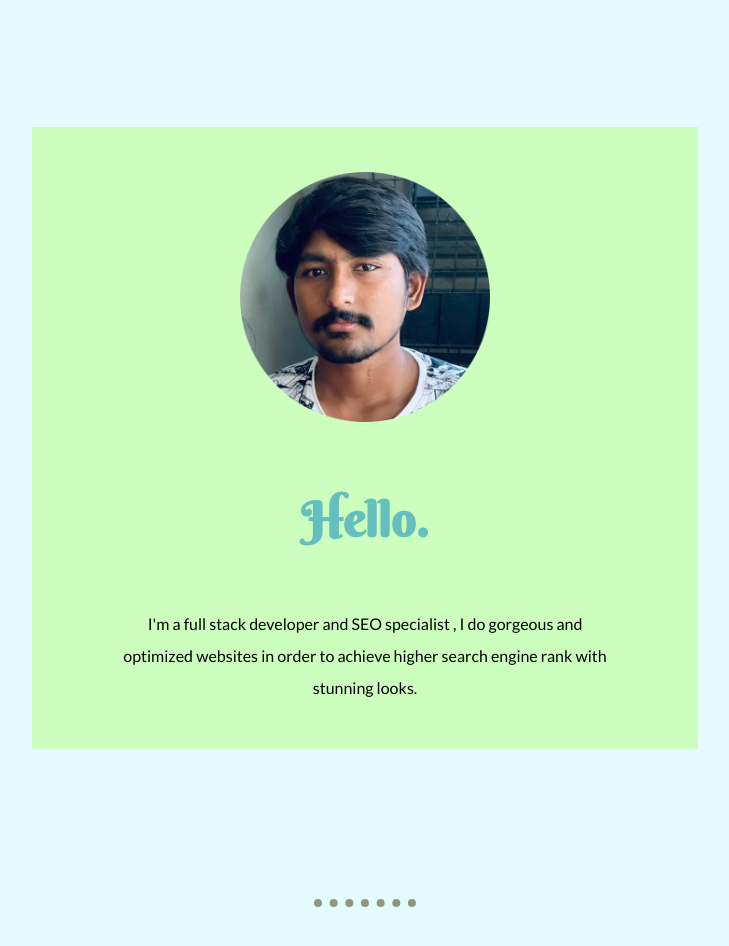
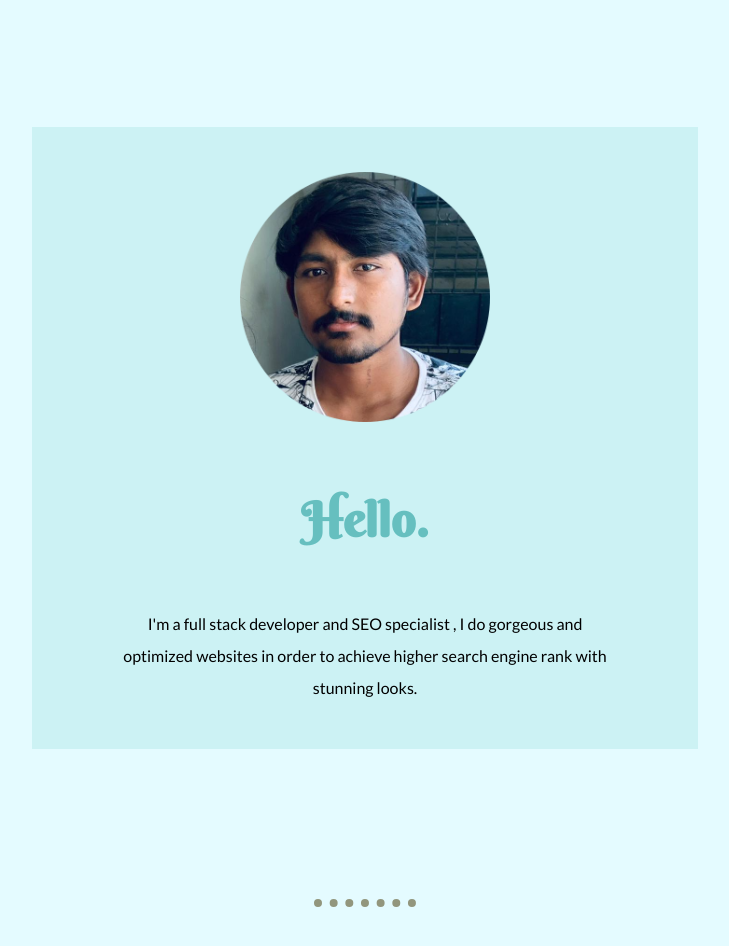
Before and after one commit to Rakesh5777/intro, a plain HTML site: page index.html in a window 1280 px wide. Shown: the part 680-1626 px from the top of the page, without its empty margins (275-1004 px from the left). Drawn offline with Linux system fonts and the light colour scheme.

Commit message:
Update style.css

```diff
--- a/css/style.css
+++ b/css/style.css
@@ -72,7 +72,7 @@ a{
   }
 
 .profile{
-  background-color: #ccffbd;
+  background-color: #ccf2f4;
   line-height: 2;
   width: 45%;
   padding: 45px;
```
